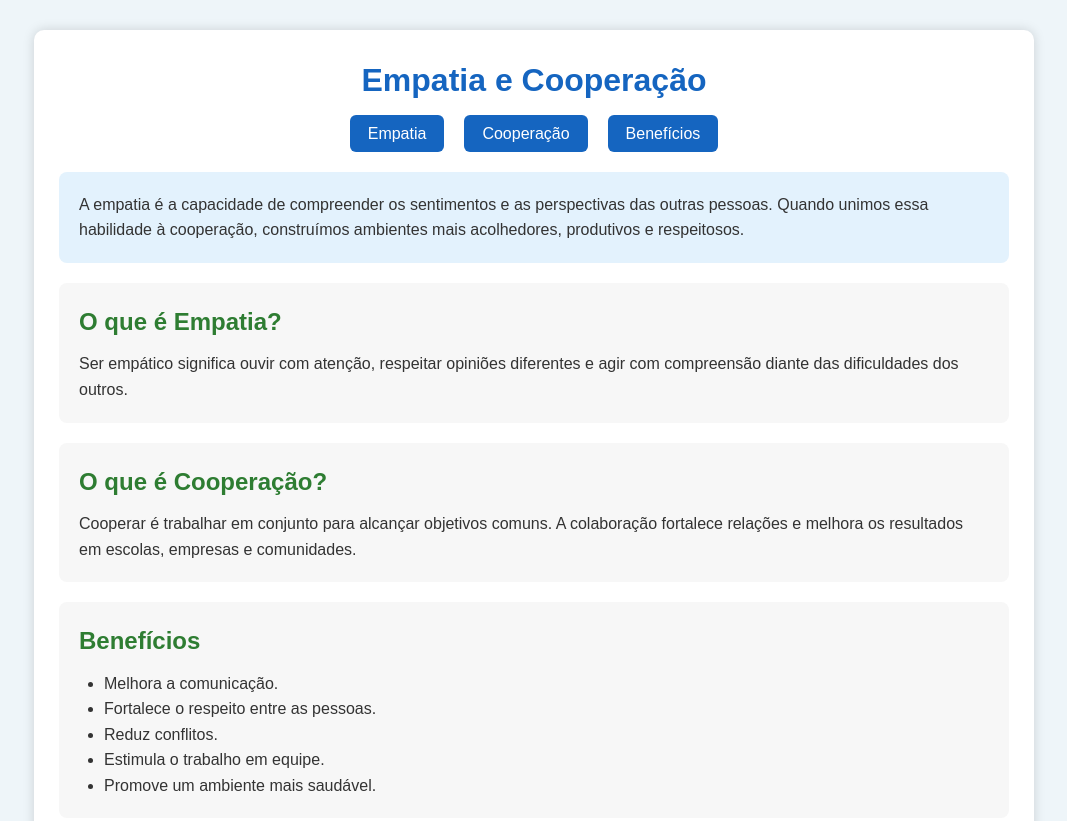
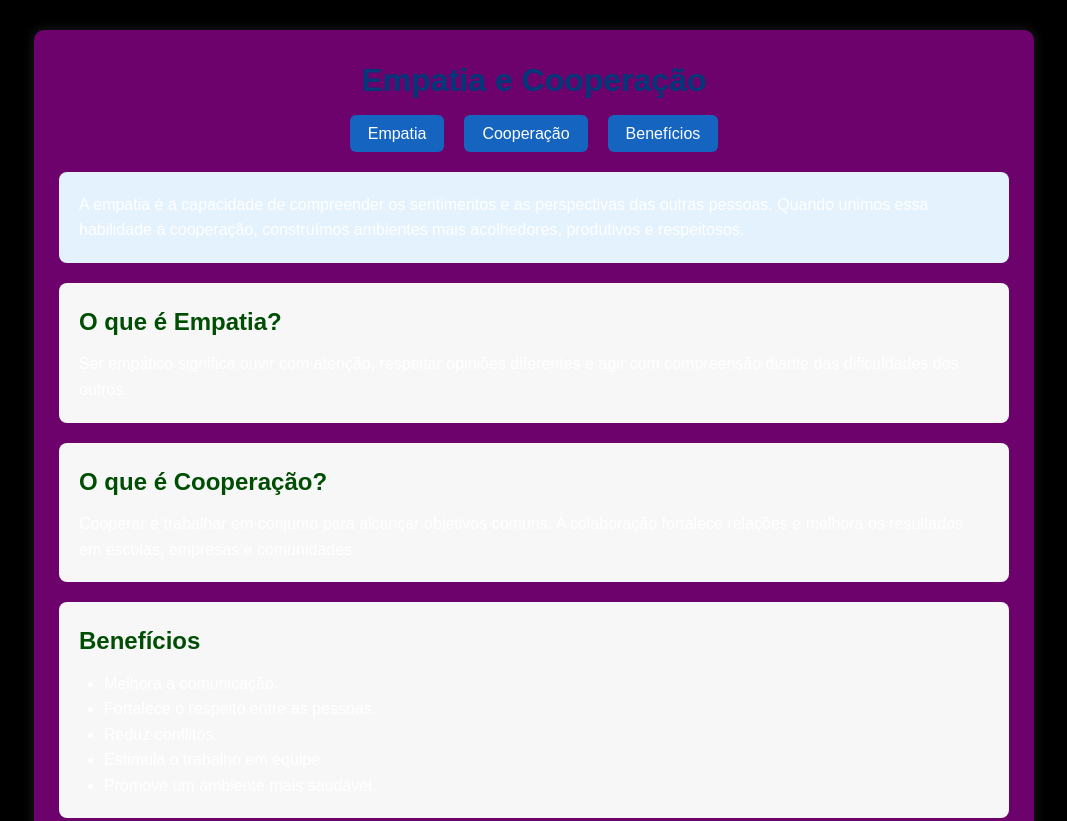
Before and after one commit to Pedro145Pr/Atividade-08-07, a plain HTML site: page index.html in a window 1280 px wide. Shown: the top 821 px of the page, without its empty margins (106-1173 px from the left). Drawn offline with Linux system fonts and the light colour scheme.

Commit message:
mudanças

```diff
--- a/style.css
+++ b/style.css
@@ -14,8 +14,8 @@
 /* Configuração do corpo da página */
 body {
     font-family: Arial, Helvetica, sans-serif;
-    background-color: #eef5f9;
-    color: #333333;
+    background-color: #000000;
+    color: #ffffff;
     line-height: 1.6;
 }
 
@@ -24,10 +24,10 @@ body {
     width: 85%;
     max-width: 1000px;
     margin: 30px auto;
-    background-color: #ffffff;
+    background-color: #6d026d;
     padding: 25px;
     border-radius: 10px;
-    box-shadow: 0 0 12px rgba(0, 0, 0, 0.15);
+    box-shadow: 0 0 12px rgba(109, 109, 109, 0.288);
 }
 
 /* Cabeçalho */
@@ -38,13 +38,13 @@ header {
 
 /* Título principal */
 h1 {
-    color: #1565c0;
+    color: #003879;
     margin-bottom: 15px;
 }
 
 /* Títulos das seções */
 h2 {
-    color: #2e7d32;
+    color: #004e04;
     margin-bottom: 10px;
 }
 
```
